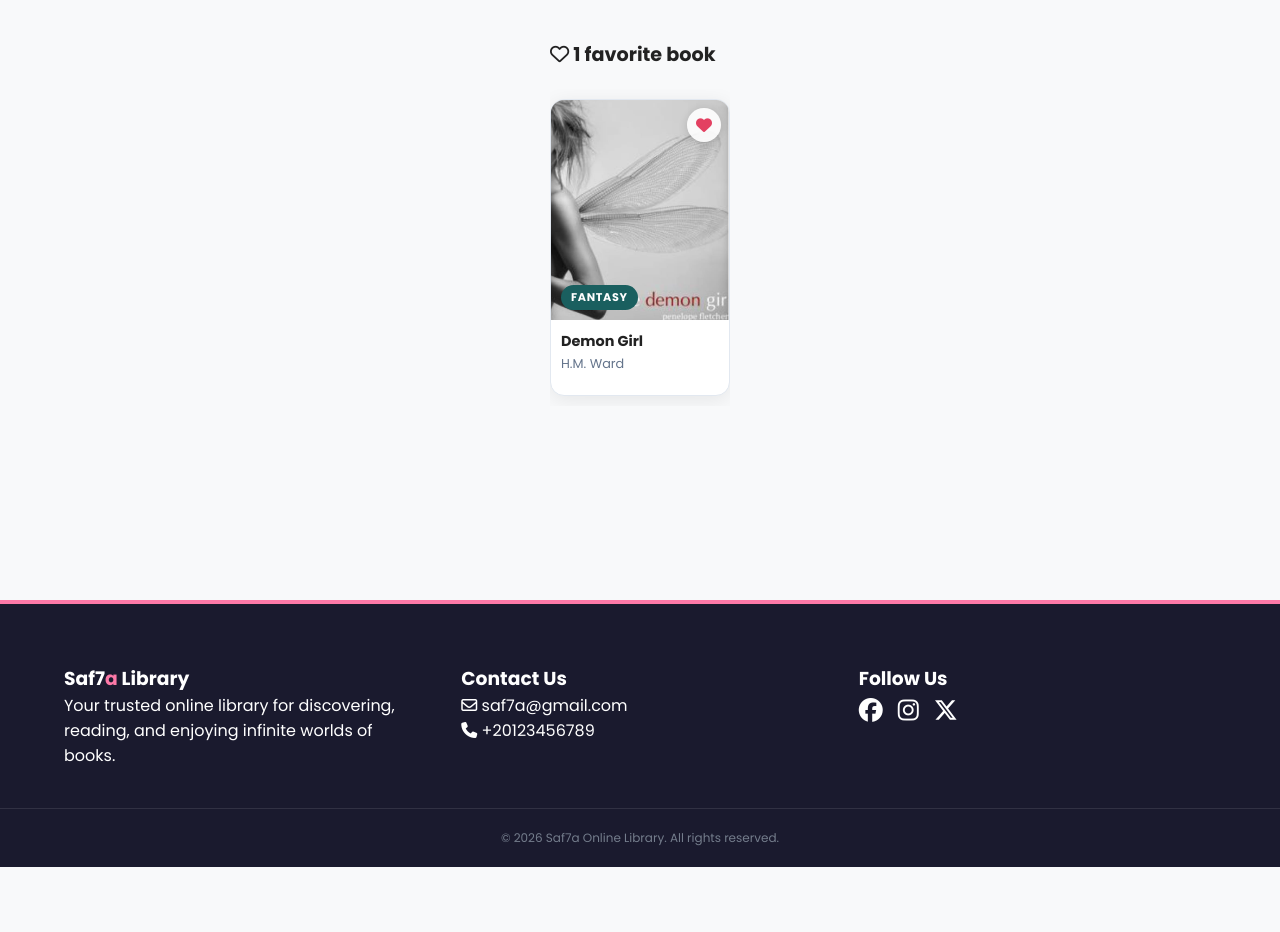
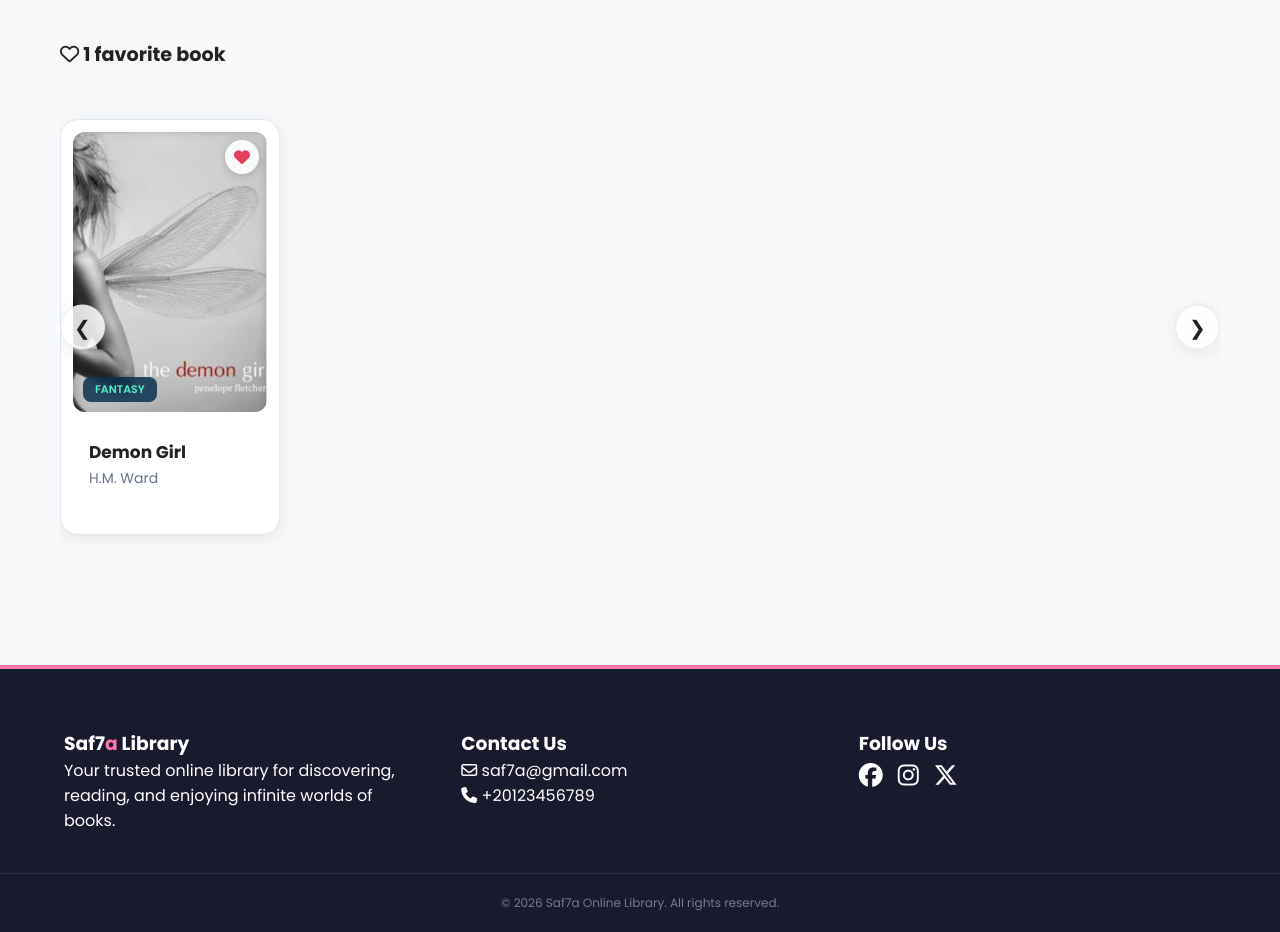
Before and after one commit to mohamed4-5/Online-Library, a Django app: page /favorites/ in a window 1280 px wide. Shown: the part 345-1277 px from the top of the page. Before the commit the page ends 1212 px from the top, so only its background shows below. Run offline with Django 5.2, Linux system fonts and the light colour scheme; a user stored in the database is signed in; data comes from the database, SQL or seed files in the repository; both versions use the stored data as it was after the commit.

Commit message:
Refactor favorites page layout; implement slider functionality for favorite books and enhance styles for improved user experience.

```diff
--- a/templates/favorites-page.html
+++ b/templates/favorites-page.html
@@ -8,35 +8,10 @@
     <link rel="stylesheet" href="https://cdnjs.cloudflare.com/ajax/libs/font-awesome/6.5.1/css/all.min.css">
     <link rel="stylesheet" href="{% static 'css/style.css' %}">
     <link rel="stylesheet" href="{% static 'css/library.css' %}">
+    <link rel="stylesheet" href="{% static 'css/home.css' %}">
     <link rel="stylesheet" href="{% static 'css/heart.css' %}">
     <link rel="icon" href="{% static 'images/favicon.png' %}">
     <link href="https://fonts.googleapis.com/css2?family=Poppins:wght@300;400;500;600;700&display=swap" rel="stylesheet">
-    <style>
-        #booksGrid {
-            display: flex !important;
-            gap: 15px;
-            overflow-x: auto;
-            padding: 10px 0;
-            scroll-behavior: smooth;
-        }
-        #booksGrid .book-card {
-            flex: 0 0 180px;
-            min-width: 180px;
-        }
-        #booksGrid .book-cover {
-            height: 220px;
-        }
-        #booksGrid .book-info {
-            padding: 12px 10px;
-        }
-        #booksGrid .book-info h3 {
-            font-size: 0.9rem;
-            margin-bottom: 4px;
-        }
-        #booksGrid .book-info .author {
-            font-size: 0.8rem;
-        }
-    </style>
 </head>
 <body>
 
@@ -89,15 +64,18 @@
                     <i class="fa-regular fa-heart"></i> {{ books|length }} favorite book{{ books|pluralize }}
                 </h2>
             </div>
-            <div id="booksGrid" style="display: flex; gap: 15px; overflow-x: auto; padding: 10px 0; scroll-behavior: smooth;">
+            <section class="slider-section" id="favorites-section">
+                <div class="slider-wrapper">
+                    <button type="button" class="slide-btn left" data-slider-target="favorites-books">&#10094;</button>
+                    <div id="favorites-books" class="books-container">
                         {% for book in books %}
                         <div class="book-card" onclick="window.location.href='{% url 'book_detail' book.id %}'">
-                    <div class="book-cover">
+                            <div class="book-image-wrapper">
                                 <img src="{{ book.image.url }}"
                                      alt="{{ book.title }}"
                                      onerror="this.style.display='none';this.nextElementSibling.style.display='flex'">
                                 <div class="book-cover-placeholder book-cover-placeholder--hidden" style="display: none;">{{ book.title }}</div>
-                        <span class="book-badge">{{ book.category }}</span>
+                                <span class="category-badge">{{ book.category }}</span>
                                 <button type="button" class="fav-btn active"
                                         title="Remove from favorites"
                                         aria-label="Remove from favorites"
@@ -107,11 +85,14 @@
                             </div>
                             <div class="book-info">
                                 <h3>{{ book.title }}</h3>
-                        <p class="author">{{ book.author.name }}</p>
+                                <p class="author-name">{{ book.author.name }}</p>
                             </div>
                         </div>
                         {% endfor %}
                     </div>
+                    <button type="button" class="slide-btn right" data-slider-target="favorites-books">&#10095;</button>
+                </div>
+            </section>
         {% else %}
             <div style="text-align: center; padding: 60px 20px;">
                 <i class="fa-regular fa-heart" style="font-size: 3rem; color: var(--muted); opacity: 0.5; margin-bottom: 20px;"></i>
@@ -155,7 +136,28 @@
     // Initialize favorites on page load
     document.addEventListener('DOMContentLoaded', () => {
         fetchUserFavorites();
+
+        // Setup slider buttons
+        document.querySelectorAll('.slide-btn[data-slider-target]').forEach((btn) => {
+            btn.addEventListener('click', () => {
+                const id = btn.getAttribute('data-slider-target');
+                if (!id) return;
+                if (btn.classList.contains('left')) slideLeft(id);
+                else slideRight(id);
             });
+        });
+    });
+
+    // Slider functions
+    function slideRight(containerId) {
+        const container = document.getElementById(containerId);
+        container.scrollBy({ left: (220 + 15) * 2, behavior: 'smooth' });
+    }
+
+    function slideLeft(containerId) {
+        const container = document.getElementById(containerId);
+        container.scrollBy({ left: -(220 + 15) * 2, behavior: 'smooth' });
+    }
 </script>
 </body>
 </html>
```
Also changed, not shown: db.sqlite3. Lines whose indentation alone changed are shown as unchanged.
